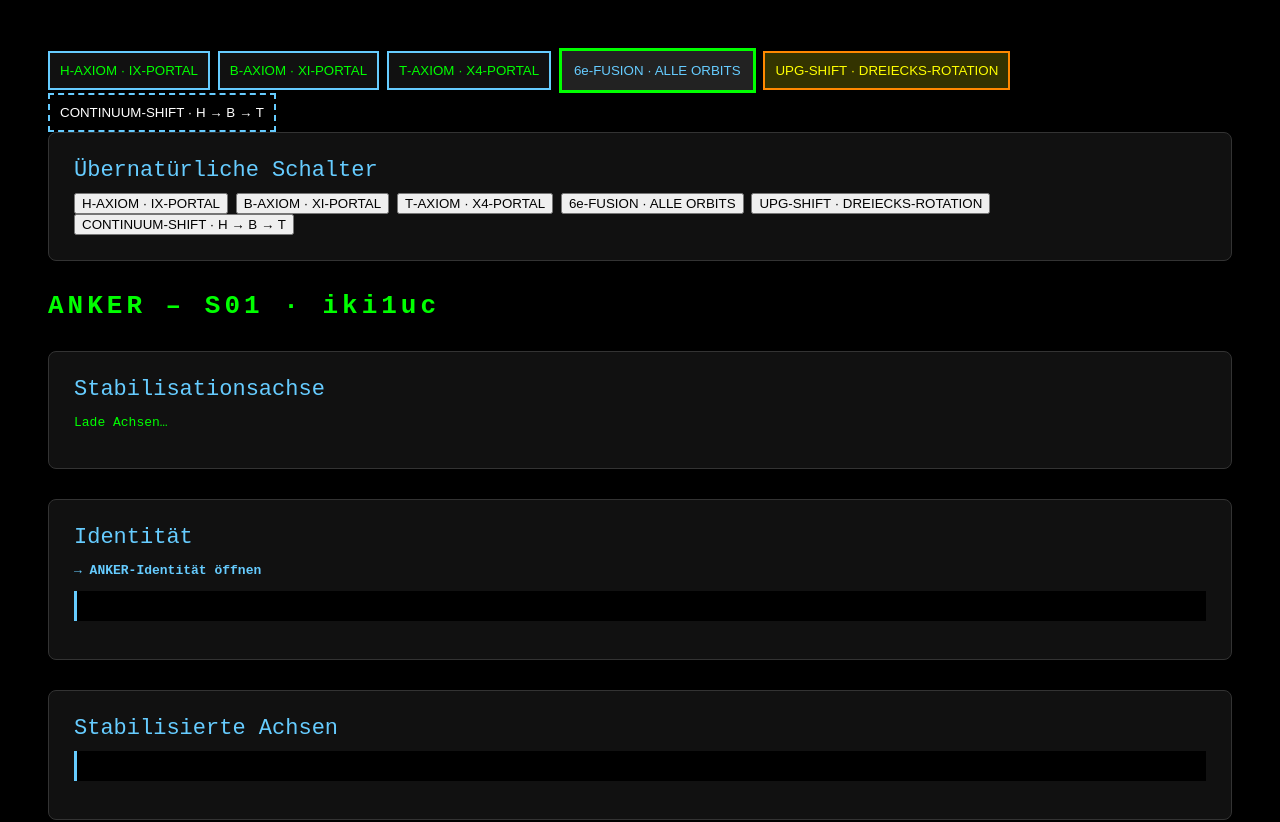
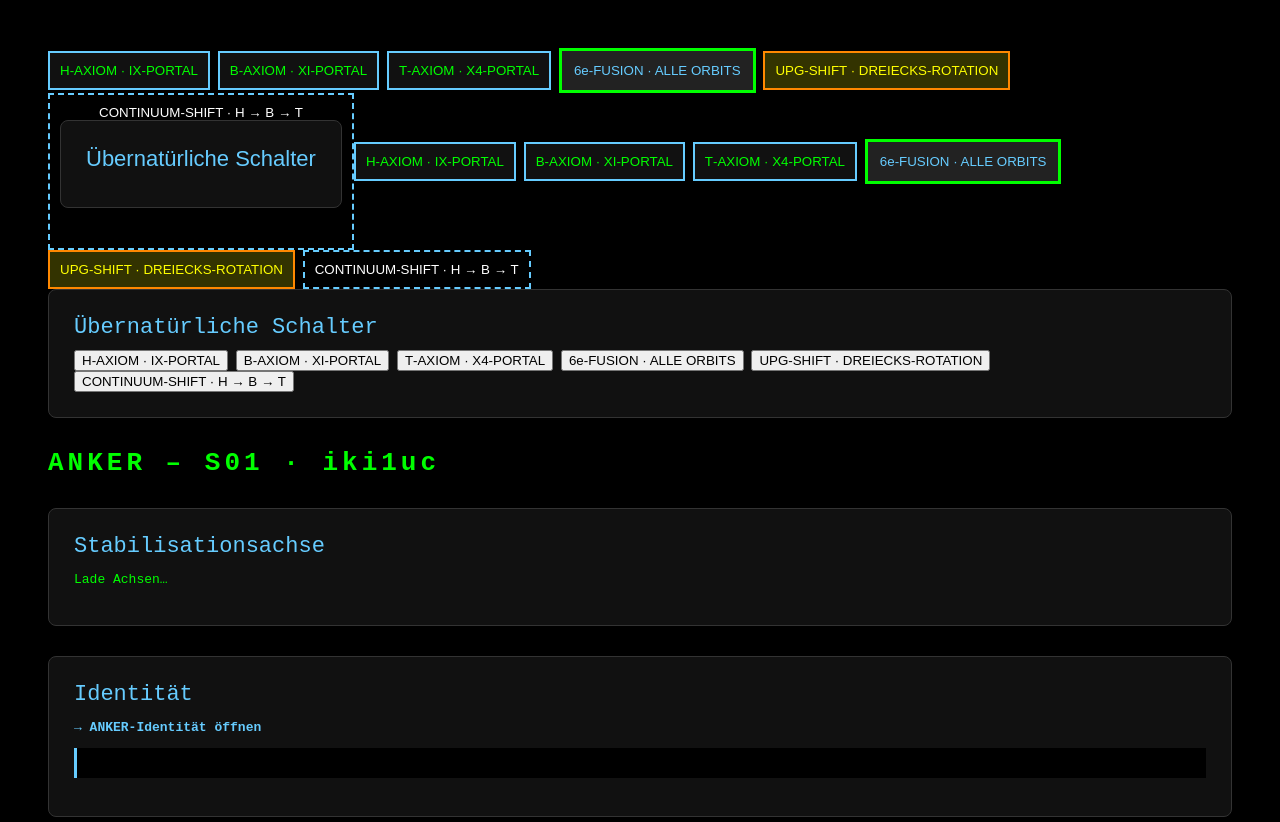
Before and after one commit to iki1uc/meKI, a plain HTML site: page index.html in a window 1280 px wide. Shown: the top 822 px of the page. Drawn offline with Linux system fonts and the light colour scheme; a script that the page names is missing.

Commit message:
Update index.html

```diff
--- a/index.html
+++ b/index.html
@@ -26,6 +26,43 @@
 <button onclick="HBT.rotate(); LINK.sync();"
         style="background:#000;color:#fff;border:2px dashed #6cf;padding:10px;">
     CONTINUUM‑SHIFT · H → B → T
+
+<div class="block">
+    <div class="title">Übernatürliche Schalter</div>
+
+    <button onclick="hbt.setAxis('H'); link.sync(); cibik.orbitIX();"
+            style="background:#111;color:#0f0;border:2px solid #6cf;padding:10px;">
+        H‑AXIOM · IX‑PORTAL
+    </button>
+
+    <button onclick="hbt.setAxis('B'); link.sync(); cibik.orbitXI();"
+            style="background:#111;color:#0f0;border:2px solid #6cf;padding:10px;">
+        B‑AXIOM · XI‑PORTAL
+    </button>
+
+    <button onclick="hbt.setAxis('T'); link.sync(); cibik.orbitX4();"
+            style="background:#111;color:#0f0;border:2px solid #6cf;padding:10px;">
+        T‑AXIOM · X4‑PORTAL
+    </button>
+
+    <button onclick="cibik.orbitAll();"
+            style="background:#222;color:#6cf;border:3px solid #0f0;padding:12px;">
+        6e‑FUSION · ALLE ORBITS
+    </button>
+
+    <button onclick="if(hbt.axis==='T'){cibik.runTask(0);}else{console.log('UPG nur im T‑Modus');}"
+            style="background:#330;color:#ff0;border:2px solid #f80;padding:10px;">
+        UPG‑SHIFT · DREIECKS‑ROTATION
+    </button>
+
+    <button onclick="hbt.rotate(); link.sync();"
+            style="background:#000;color:#fff;border:2px dashed #6cf;padding:10px;">
+        CONTINUUM‑SHIFT · H → B → T
+    </button>
+</div>
+
+
+
 </button>
 <div class="block">
     <div class="title">Übernatürliche Schalter</div>
```
